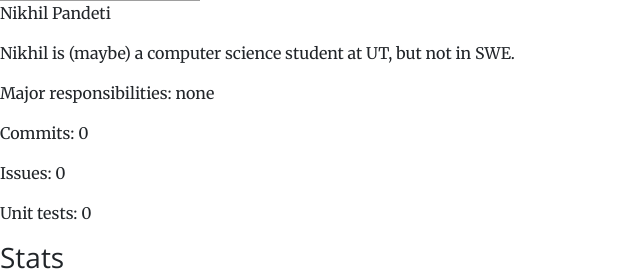
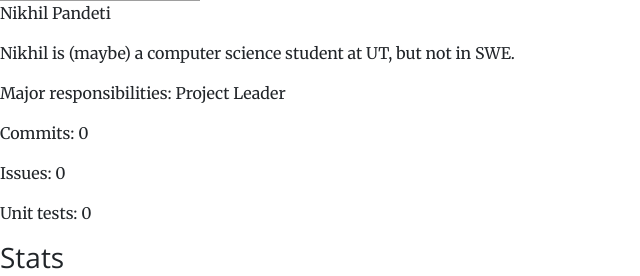
Before and after one commit to ajipsum/roadtripr, a Flask app: template app/templates/about.html in a window 1280 px wide. Shown: the part 1011-1287 px from the top of the page, without its empty margins (0-640 px from the left). Run offline with Flask 2, Linux system fonts and the light colour scheme; the template is opened without the code that fills it, so the values that code supplies are empty; some libraries are stand-ins or nearby versions; grey boxes are pictures that could not be loaded.

Commit message:
making valuable changes

```diff
--- a/app/templates/about.html
+++ b/app/templates/about.html
@@ -63,7 +63,7 @@
     <img src="https://secure.gravatar.com/avatar/32a8f750f4eeb4c0a807ffdcc9bf9404?s=50&d=https%3A%2F%2Futexas.instructure.com%2Fimages%2Fmessages%2Favatar-50.png" style="max-width:200px">
     <p>Nikhil Pandeti</p>
     <p>Nikhil is (maybe) a computer science student at UT, but not in SWE.</p>
-    <p>Major responsibilities: none</p>
+    <p>Major responsibilities: Project Leader</p>
     <p>Commits: 0</p>
     <p>Issues: 0</p>
     <p>Unit tests: 0</p>
```
